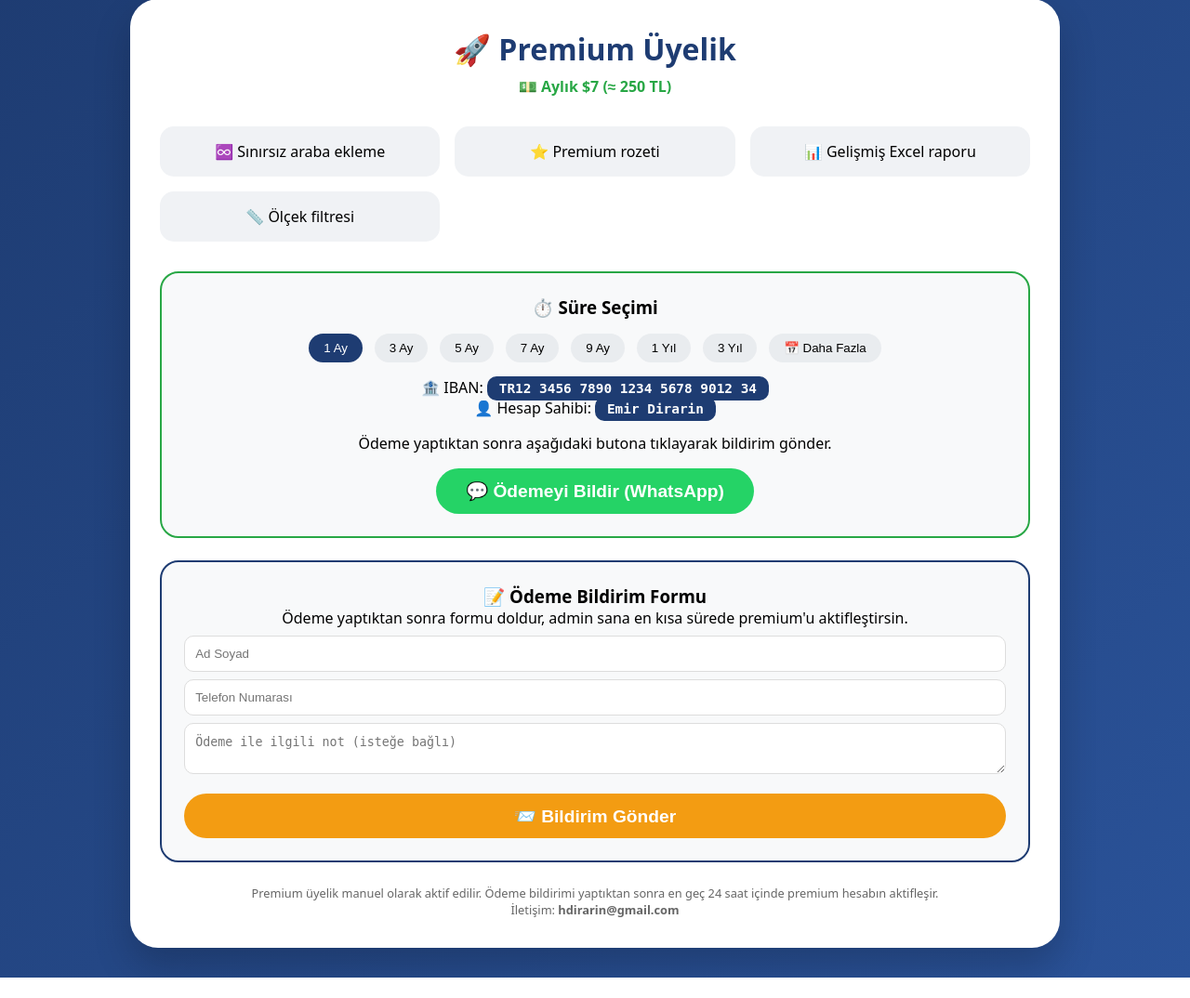
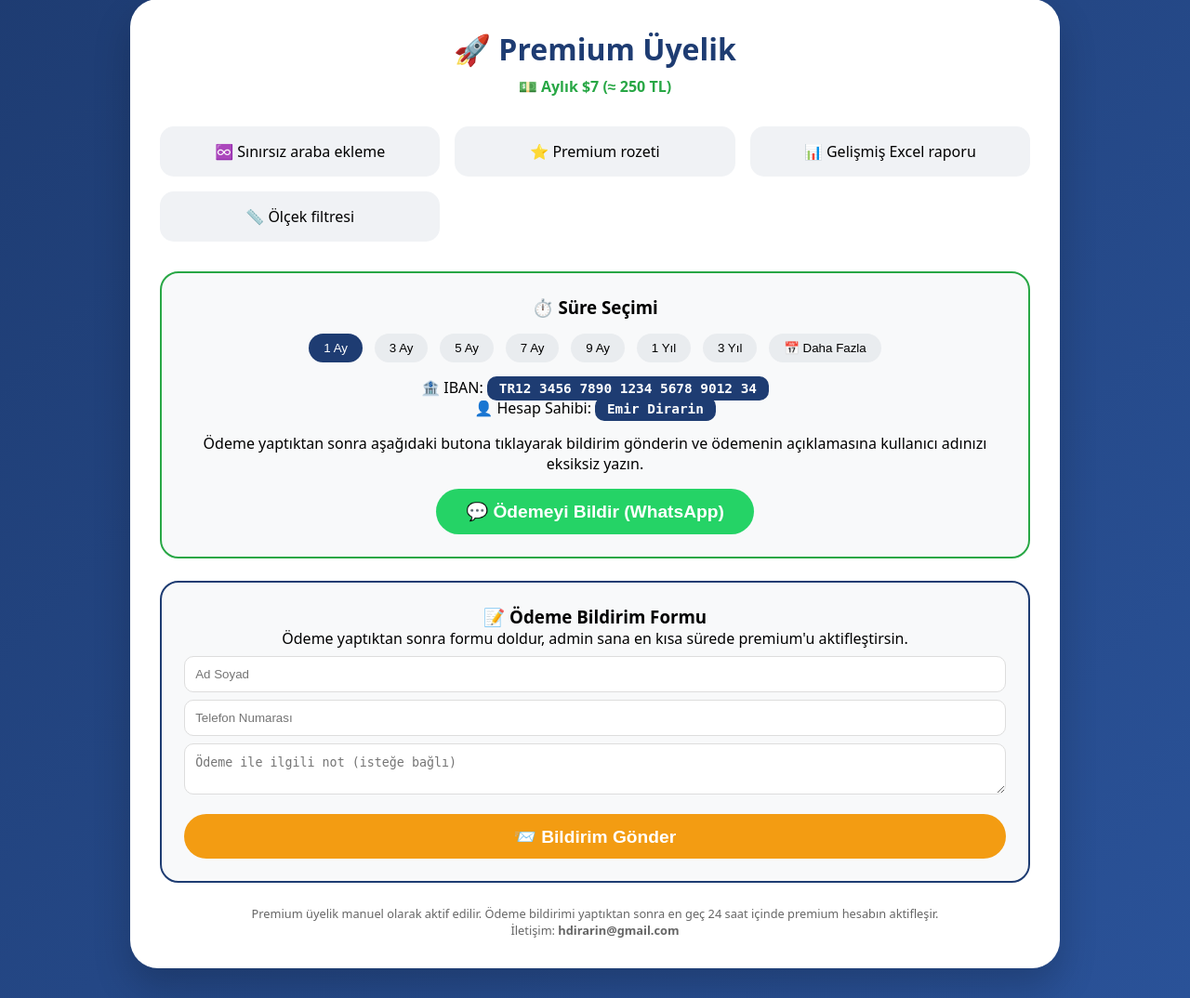
Before and after one commit to EmirCMD87/diecast-app, a Flask app: page /premium in a window 1280 px wide. Shown: the part 33-1107 px from the top of the page at 93% size. Before the commit the page ends 1085 px from the top, so only its background shows below. Run offline with Flask 3, Linux system fonts and the light colour scheme; the visitor is signed in with stand-in values (Sample User, id 1).

Commit message:
Update premium_page.html

```diff
--- a/templates/premium_page.html
+++ b/templates/premium_page.html
@@ -167,7 +167,7 @@
                             🏦 IBAN: <strong>TR12 3456 7890 1234 5678 9012 34</strong><br>
                             👤 Hesap Sahibi: <strong>Emir Dirarin</strong>
                         </div>
-                        <p>Ödeme yaptıktan sonra aşağıdaki butona tıklayarak bildirim gönder.</p>
+                        <p>Ödeme yaptıktan sonra aşağıdaki butona tıklayarak bildirim gönderin ve ödemenin açıklamasına kullanıcı adınızı eksiksiz yazın.</p>
                         <button type="button" class="btn btn-wa" onclick="bildirimGonder()">
                             💬 Ödemeyi Bildir (WhatsApp)
                         </button>
```
